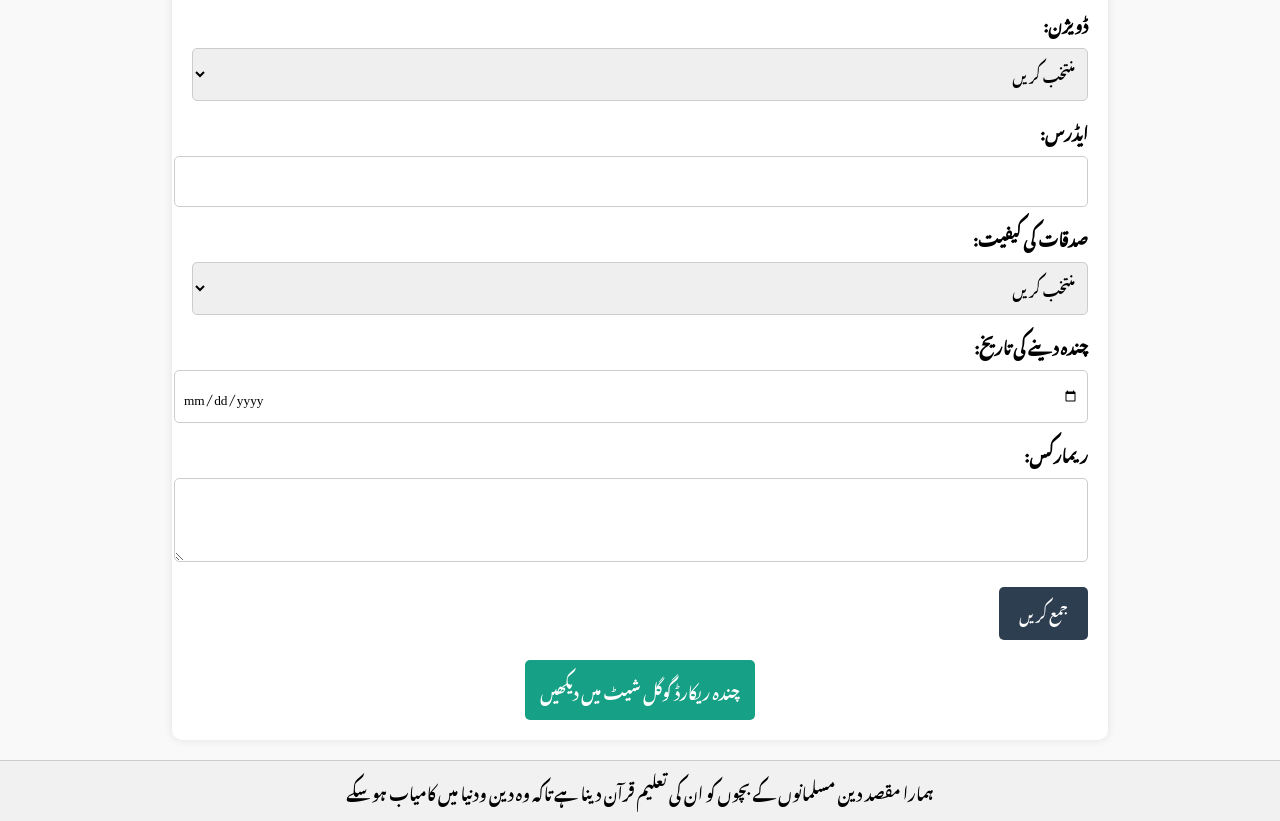
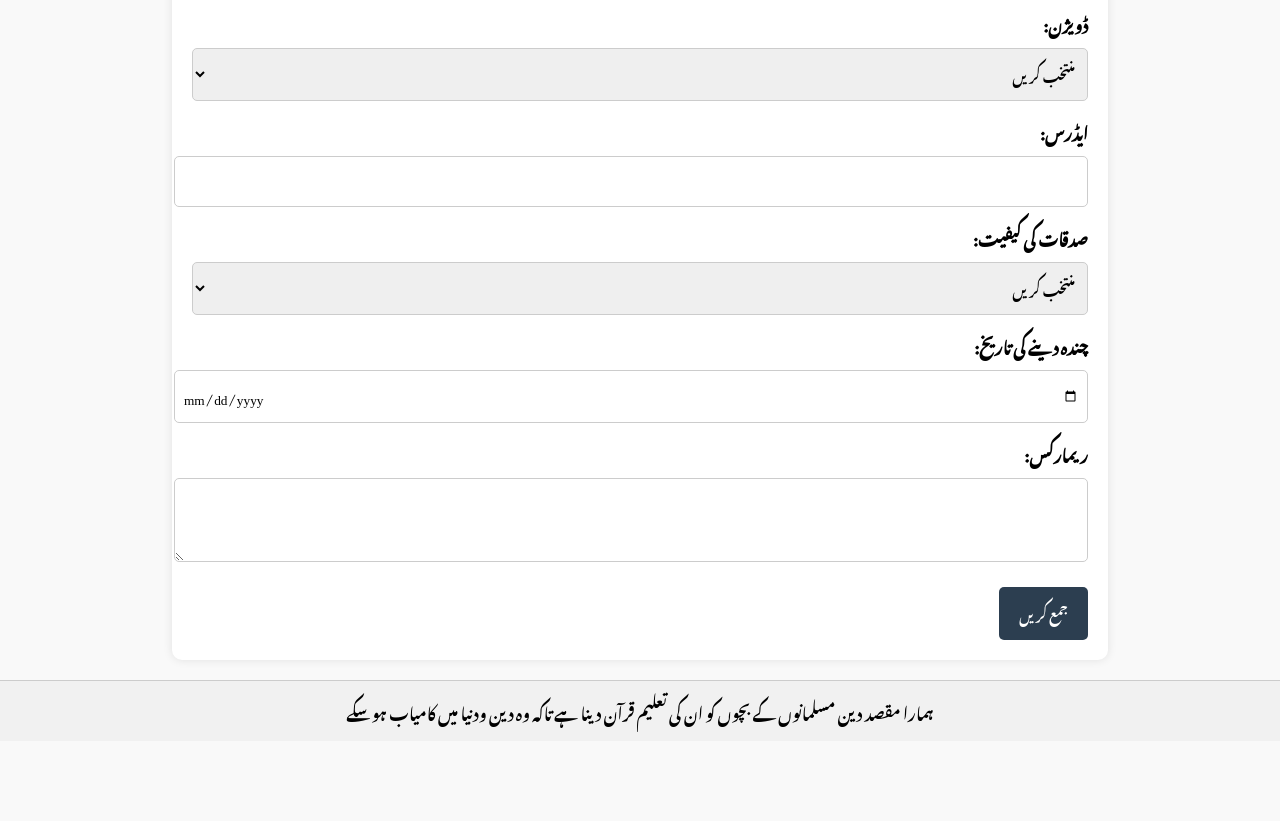
Before and after one commit to MehboobAli23/SadayQuranAcademy, a plain HTML site: page index.html in a window 1280 px wide. Shown: the part 544-1365 px from the top of the page. After the commit the page ends 1285 px from the top, so only its background shows below. Drawn offline with Linux system fonts and the light colour scheme; a web font is replaced by a local one.

Commit message:
Update index.html

```diff
--- a/index.html
+++ b/index.html
@@ -124,11 +124,7 @@
       <button type="submit">جمع کریں</button>
     </form>
 
-    <!-- گوگل شیٹ کا لنک -->
-    <div class="sheet-link">
-      <a href="https://docs.google.com/spreadsheets/d/1qp8najEGUb9GMrnXVQKqfFiGnACi_lq8A3hEDNVURDY/edit?gid=0#gid=0" target="_blank">
-        چندہ ریکارڈ گوگل شیٹ میں دیکھیں
-      </a>
+
     </div>
   </div>
 
```
